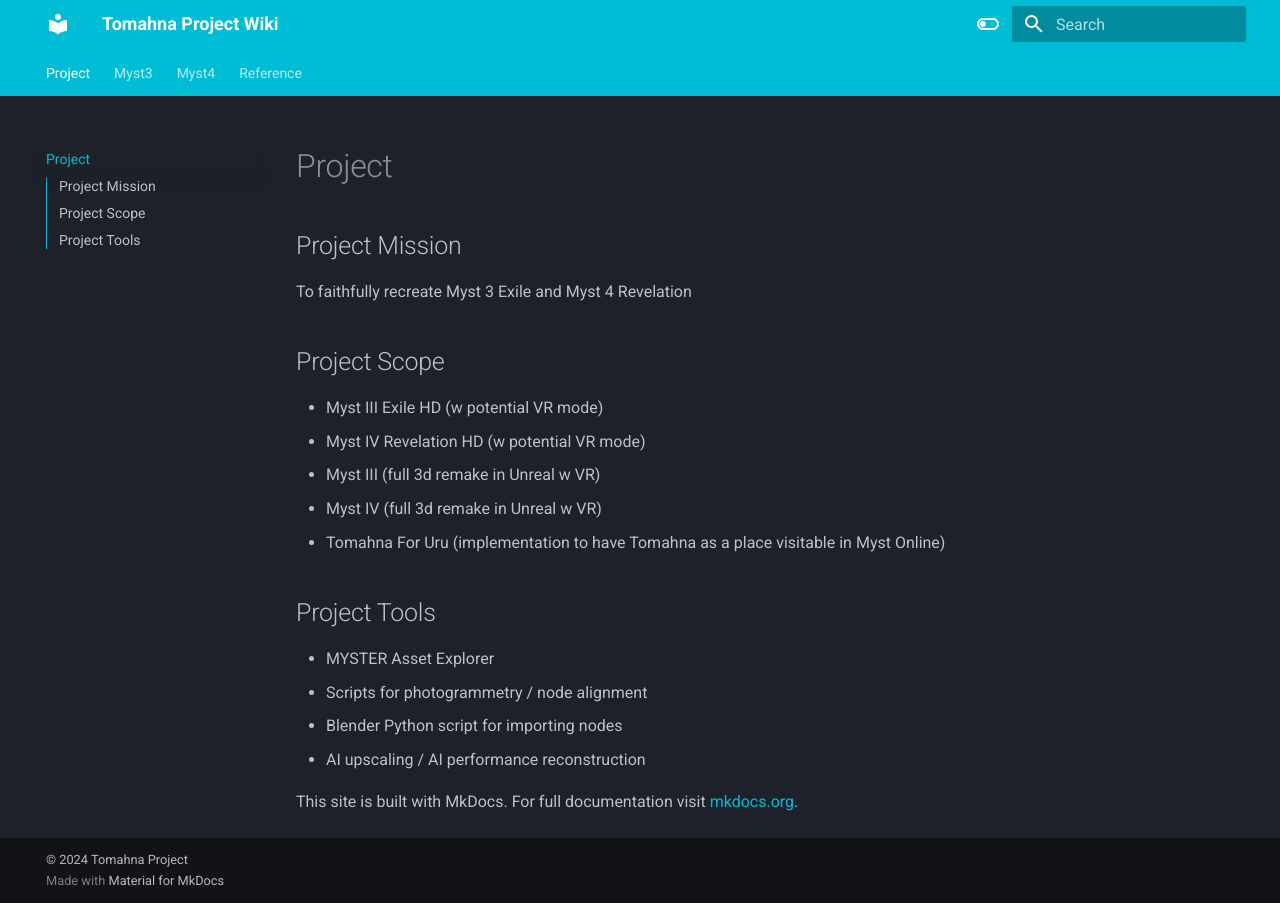
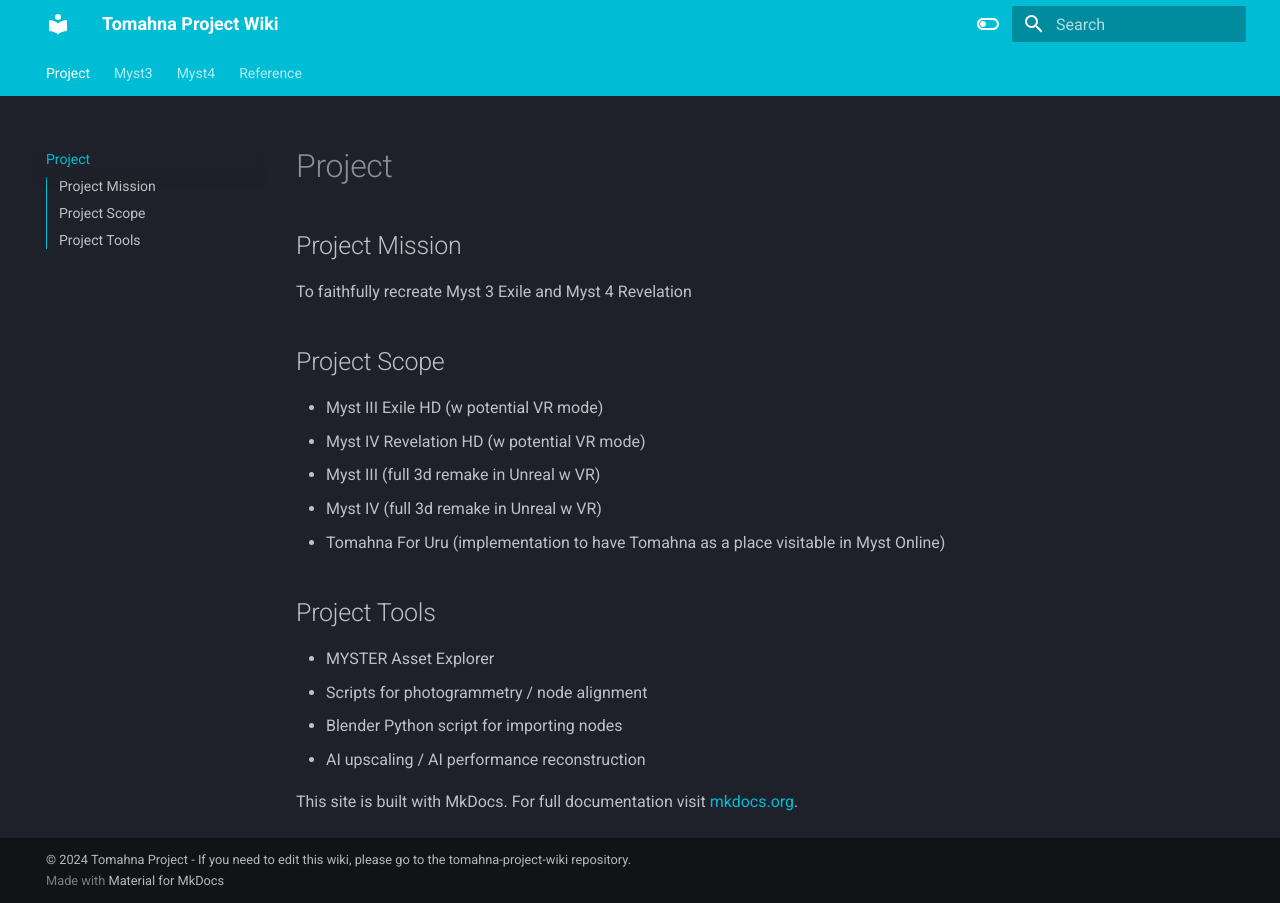
Before and after one commit to TomahnaProject/tomahna-project-wiki, an MkDocs documentation site: the page built from docs/index.md, in a window 1280 px wide. Built offline with MkDocs 1.6.1 and Material for MkDocs 9.7.7, drawn with Linux system fonts in a browser that asks for light colours.

Commit message:
changed edit wiki references / information around

```diff
--- a/mkdocs.yml
+++ b/mkdocs.yml
@@ -53,4 +53,5 @@ markdown_extensions:
       emoji_generator: !!python/name:materialx.emoji.to_svg
 
 copyright: |
-  &copy; 2024 <a href="https://github.com/tomahnaproject"  target="_blank" rel="noopener">Tomahna Project</a>
+  &copy; 2024 <a href="https://github.com/tomahnaproject"  target="_blank" rel="noopener">Tomahna Project</a> -
+  If you need to edit this wiki, please go to the <a href="https://github.com/TomahnaProject/tomahna-project-wiki"  target="_blank" rel="noopener">tomahna-project-wiki</a> repository.
```
Also changed, not shown: README.md (+3 -0 lines).
